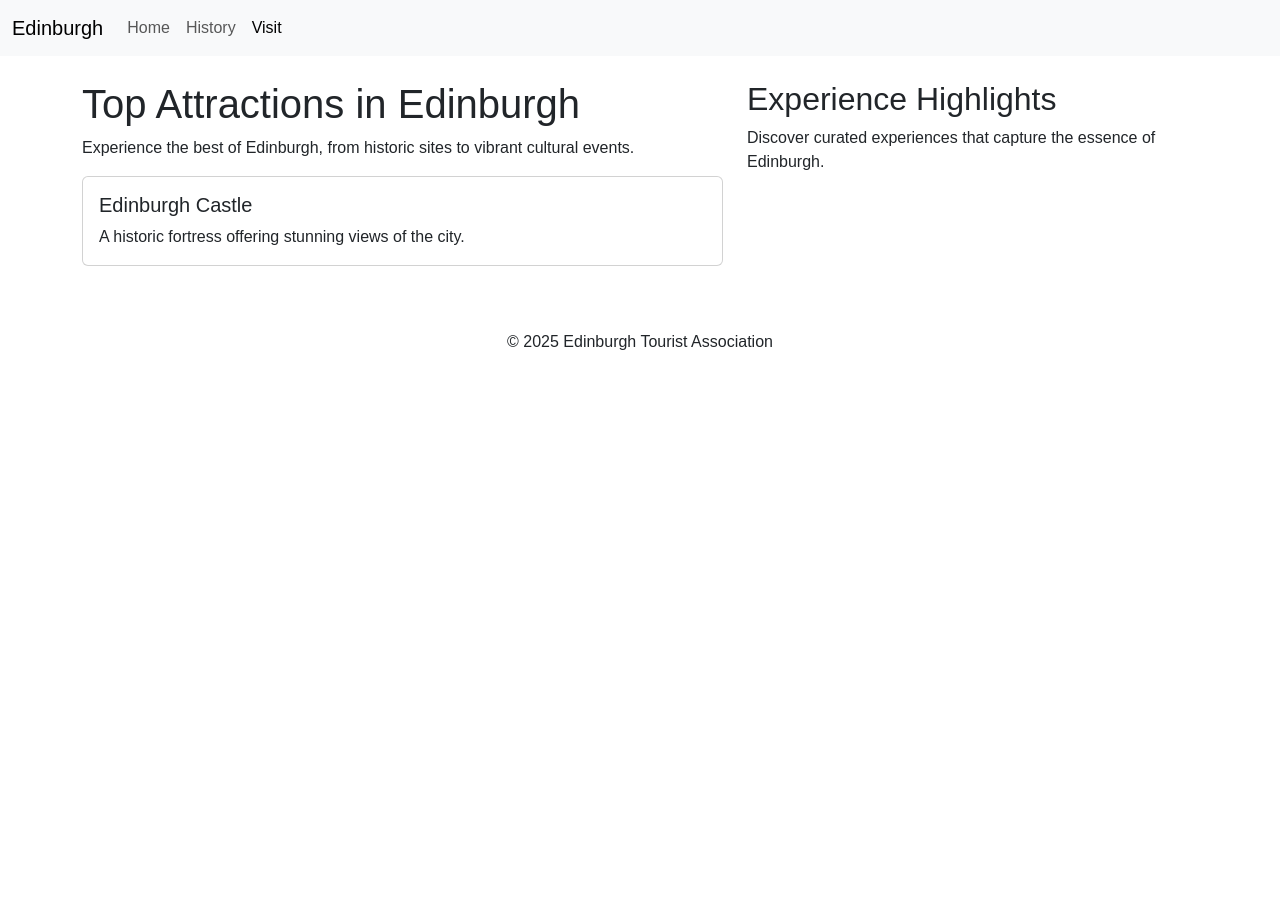
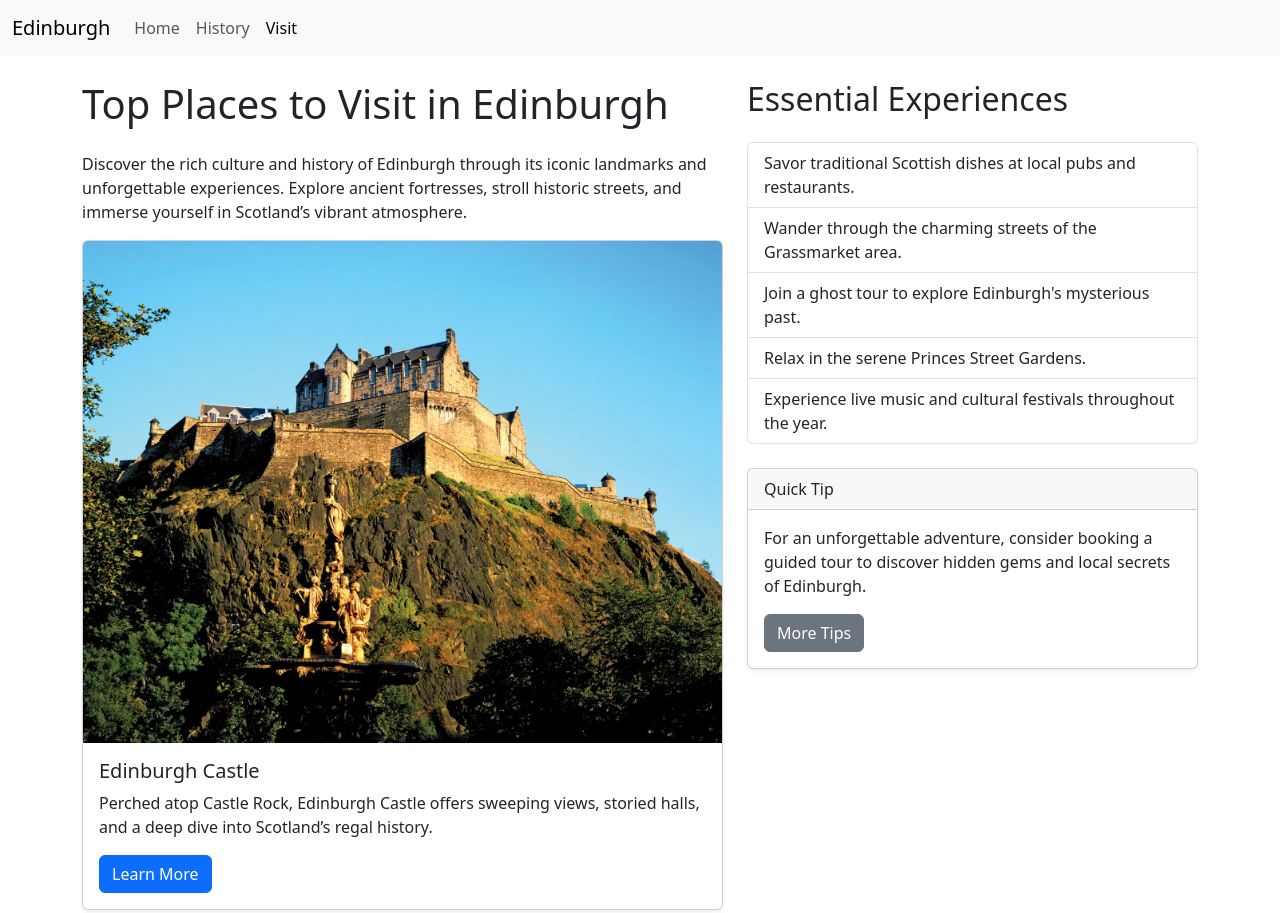
Before and after one commit to loans2024/Tourist-Association-, a plain HTML site: page visit.html in a window 1280 px wide. Shown: the top 913 px of the page. Before the commit the page ends 800 px from the top, so only its background shows below. Drawn offline with nearby package versions, Linux system fonts and the light colour scheme.

Commit message:
visit.html images and external links

```diff
--- a/visit.html
+++ b/visit.html
@@ -1,61 +1,121 @@
 <!DOCTYPE html>
 <html lang="en">
 <head>
+  <!-- Meta tags for character encoding and responsiveness -->
   <meta charset="UTF-8">
   <meta name="viewport" content="width=device-width, initial-scale=1.0">
   <title>Visit Edinburgh</title>
-  <!-- Bootstrap CSS -->
+  <!-- Link to your custom CSS for styling -->
+  <link rel="stylesheet" href="css/style.css">
+  <!-- Bootstrap CSS for responsive components -->
   <link href="https://cdn.jsdelivr.net/npm/bootstrap@5.3.0/dist/css/bootstrap.min.css" rel="stylesheet">
-  <!-- Custom CSS -->
-  <link rel="stylesheet" href="css/style.css">
 </head>
 <body>
-  <!-- Navigation -->
+  <!-- Full-width Navigation Bar -->
   <nav class="navbar navbar-expand-lg navbar-light bg-light">
     <div class="container-fluid">
+      <!-- Brand name linking to Home page -->
       <a class="navbar-brand" href="index.html">Edinburgh</a>
-      <button class="navbar-toggler" type="button" data-bs-toggle="collapse" data-bs-target="#navbarNav">
+      <!-- Toggler for responsive navigation -->
+      <button class="navbar-toggler" type="button" data-bs-toggle="collapse" data-bs-target="#navbarNav"
+              aria-controls="navbarNav" aria-expanded="false" aria-label="Toggle navigation">
         <span class="navbar-toggler-icon"></span>
       </button>
+      <!-- Collapsible navigation links -->
       <div class="collapse navbar-collapse" id="navbarNav">
         <ul class="navbar-nav">
-          <li class="nav-item"><a class="nav-link" href="index.html">Home</a></li>
-          <li class="nav-item"><a class="nav-link" href="history.html">History</a></li>
-          <li class="nav-item"><a class="nav-link active" href="visit.html">Visit</a></li>
+          <li class="nav-item">
+            <a class="nav-link" href="index.html">Home</a>
+          </li>
+          <li class="nav-item">
+            <a class="nav-link" href="history.html">History</a>
+          </li>
+          <li class="nav-item">
+            <a class="nav-link active" aria-current="page" href="visit.html">Visit</a>
+          </li>
         </ul>
       </div>
     </div>
   </nav>
 
-  <!-- Visit Content with 7:5 Grid Layout -->
+  <!-- Visit Page Content -->
   <div class="container my-4">
     <div class="row">
-      <!-- Main Content (7 columns) -->
+      <!-- Main Content Column (7/12) -->
       <div class="col-md-7">
-        <h1>Top Attractions in Edinburgh</h1>
-        <p>Experience the best of Edinburgh, from historic sites to vibrant cultural events.</p>
-        <!-- Example: Bootstrap card widget -->
-        <div class="card mb-3">
+        <h1 class="mb-4">Top Places to Visit in Edinburgh</h1>
+        <p>
+          Discover the rich culture and history of Edinburgh through its iconic landmarks and unforgettable experiences.
+          Explore ancient fortresses, stroll historic streets, and immerse yourself in Scotland’s vibrant atmosphere.
+        </p>
+
+        <!-- Card for Edinburgh Castle -->
+        <div class="card mb-4 shadow-sm">
+          <img src="images/castle.webp" class="card-img-top" alt="Edinburgh Castle">
           <div class="card-body">
             <h5 class="card-title">Edinburgh Castle</h5>
-            <p class="card-text">A historic fortress offering stunning views of the city.</p>
+            <p class="card-text">Perched atop Castle Rock, Edinburgh Castle offers sweeping views, storied halls, and a deep dive into Scotland’s regal history.</p>
+            <a href="https://www.edinburghcastle.scot" target="_blank" class="btn btn-primary">Learn More</a>
+          </div>
+        </div>
+
+        <!-- Card for The Royal Mile -->
+        <div class="card mb-4 shadow-sm">
+          <img src="images/royal.webp" class="card-img-top" alt="The Royal Mile">
+          <div class="card-body">
+            <h5 class="card-title">The Royal Mile</h5>
+            <p class="card-text">This historic stretch connects the castle with Holyrood Palace and is lined with fascinating shops, historic landmarks, and vibrant street performances.</p>
+            <a href="https://www.visitscotland.com" target="_blank" class="btn btn-primary">Discover More</a>
+          </div>
+        </div>
+
+        <!-- Card for Arthur's Seat -->
+        <div class="card mb-4 shadow-sm">
+          <img src="images/arthur.jpg" class="card-img-top" alt="Arthur's Seat">
+          <div class="card-body">
+            <h5 class="card-title">Arthur's Seat</h5>
+            <p class="card-text">A majestic ancient volcano that offers a rewarding hike and panoramic views of Edinburgh’s skyline – a haven for nature lovers.</p>
+            <a href="https://www.nationaltrust.org.uk" target="_blank" class="btn btn-primary">Explore More</a>
+          </div>
+        </div>
+
+        <!-- Card for National Museum of Scotland -->
+        <div class="card mb-4 shadow-sm">
+          <img src="images/national.webp" class="card-img-top" alt="National Museum of Scotland">
+          <div class="card-body">
+            <h5 class="card-title">National Museum of Scotland</h5>
+            <p class="card-text">Uncover Scotland’s rich history and diverse culture through engaging exhibits and interactive displays that captivate all ages.</p>
+            <a href="https://www.nms.ac.uk" target="_blank" class="btn btn-primary">Visit Museum</a>
           </div>
         </div>
       </div>
-      <!-- Sidebar (5 columns) -->
+
+      <!-- Sidebar Column (5/12) -->
       <div class="col-md-5">
-        <h2>Experience Highlights</h2>
-        <p>Discover curated experiences that capture the essence of Edinburgh.</p>
+        <h2 class="mb-4">Essential Experiences</h2>
+        <ul class="list-group mb-4">
+          <li class="list-group-item">Savor traditional Scottish dishes at local pubs and restaurants.</li>
+          <li class="list-group-item">Wander through the charming streets of the Grassmarket area.</li>
+          <li class="list-group-item">Join a ghost tour to explore Edinburgh's mysterious past.</li>
+          <li class="list-group-item">Relax in the serene Princes Street Gardens.</li>
+          <li class="list-group-item">Experience live music and cultural festivals throughout the year.</li>
+        </ul>
+
+        <!-- Quick Tip Widget -->
+        <div class="card shadow-sm">
+          <div class="card-header">
+            Quick Tip
+          </div>
+          <div class="card-body">
+            <p class="card-text">For an unforgettable adventure, consider booking a guided tour to discover hidden gems and local secrets of Edinburgh.</p>
+            <a href="https://www.timeout.com/edinburgh" target="_blank" class="btn btn-secondary">More Tips</a>
+          </div>
+        </div>
       </div>
     </div>
   </div>
 
-  <!-- Footer -->
-  <footer class="text-center py-4">
-    <p>&copy; 2025 Edinburgh Tourist Association</p>
-  </footer>
-
-  <!-- Bootstrap JS -->
+  <!-- Bootstrap JavaScript Bundle (for navbar functionality) -->
   <script src="https://cdn.jsdelivr.net/npm/bootstrap@5.3.0/dist/js/bootstrap.bundle.min.js"></script>
 </body>
 </html>
```
Also changed, not shown: images/arthur.jpg (added), images/castle.webp (added), images/national.webp (added), images/royal.webp (added).
